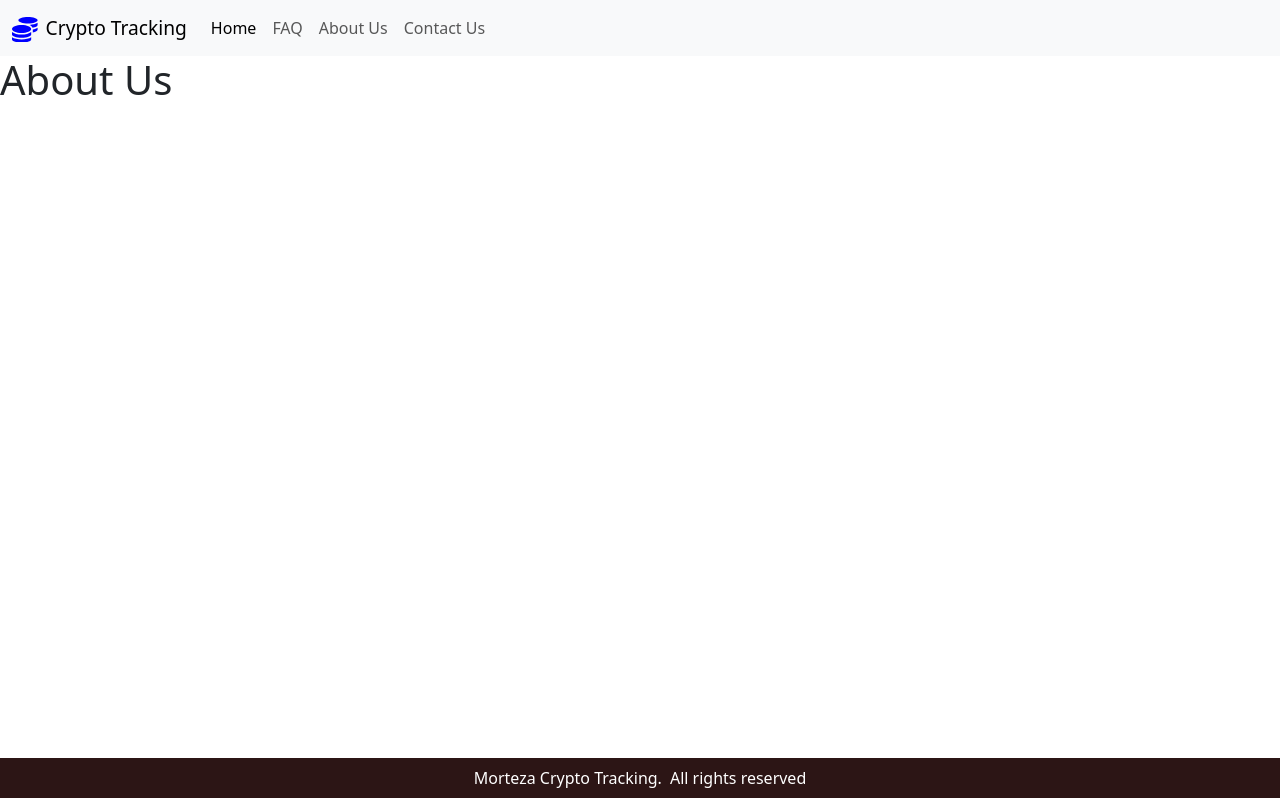
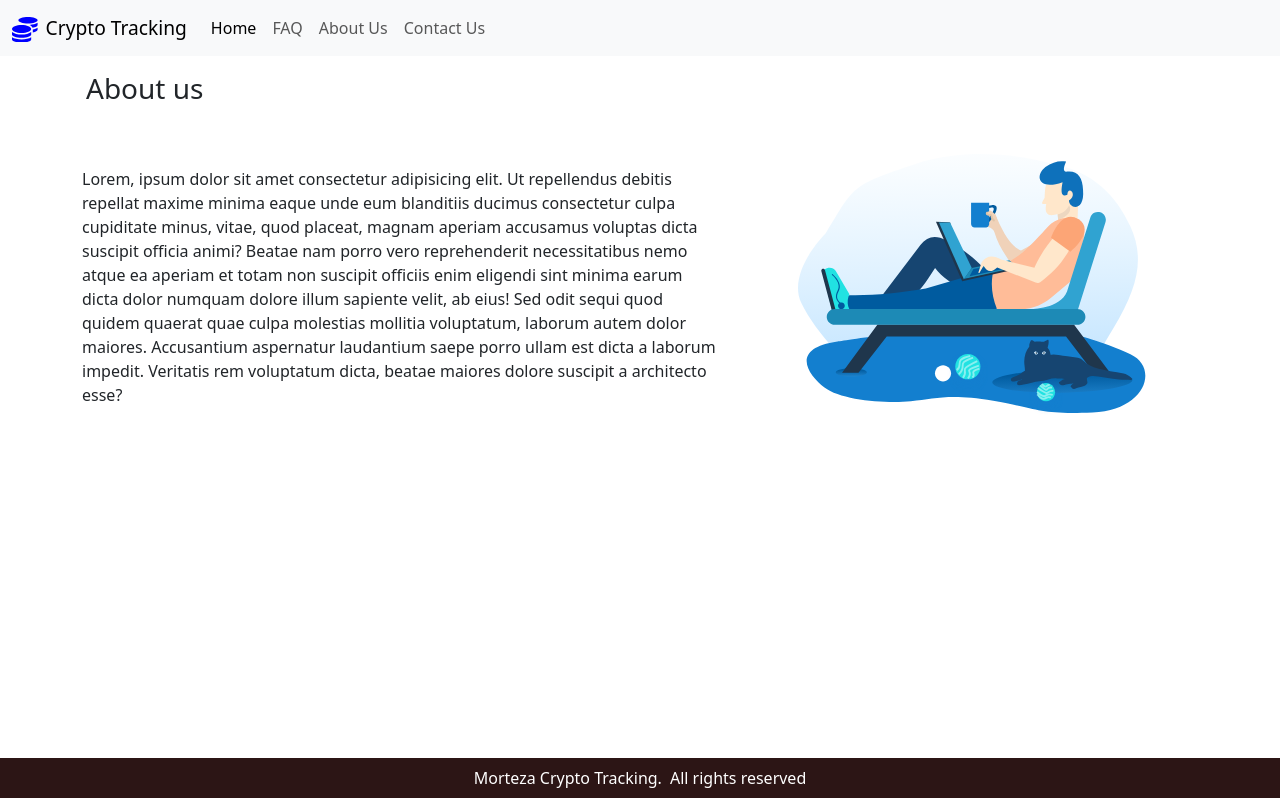
Before and after one commit to mortezaeghbaliofcl/crypto-tracking, a React (Create React App) app: page /about-us in a window 1280 px wide. Built offline with nearby package versions, Linux system fonts and the light colour scheme.

Commit message:
aboutus implemented

```diff
--- a/src/index.css
+++ b/src/index.css
@@ -15,3 +15,10 @@ body {
   background-color: rgb(255, 255, 255);
   min-height: calc(100vh - 58px - 40px);
 }
+
+
+.about-img {
+  width: 350px;
+  height: 350px;
+
+}
--- a/src/pages/AboutUs.page.jsx
+++ b/src/pages/AboutUs.page.jsx
@@ -1,9 +1,26 @@
-import React from 'react'
+import React from 'react';
+import meImg from '../assets/images/me.svg';
 
 const AboutUsPage = () => {
   return (
-    <div>
-        <h1>About Us</h1>
+    <div className="container">
+      <div className="row mb-4">
+        <div className="col-12  p-3 rounded ">
+          <h3>About us</h3>
+
+        </div>
+      </div>
+      <div className="row align-items-center  ">
+        <div className="col-md-7">
+          Lorem, ipsum dolor sit amet consectetur adipisicing elit. Ut repellendus debitis repellat maxime minima eaque unde eum blanditiis ducimus consectetur culpa cupiditate minus, vitae, quod placeat, magnam aperiam accusamus voluptas dicta suscipit officia animi? Beatae nam porro vero reprehenderit necessitatibus nemo atque ea aperiam et totam non suscipit officiis enim eligendi sint minima earum dicta dolor numquam dolore illum sapiente velit, ab eius! Sed odit sequi quod quidem quaerat quae culpa molestias mollitia voluptatum, laborum autem dolor maiores. Accusantium aspernatur laudantium saepe porro ullam est dicta a laborum impedit. Veritatis rem voluptatum dicta, beatae maiores dolore suscipit a architecto esse?
+
+        </div>
+        <div className="col-md-5 text-center ">
+          <img src={meImg} alt="meImg" className="img-fluid about-img" />
+
+        </div>
+
+      </div>
 
     </div>
   )
```
Also changed, not shown: src/assets/images/me.svg (added).
